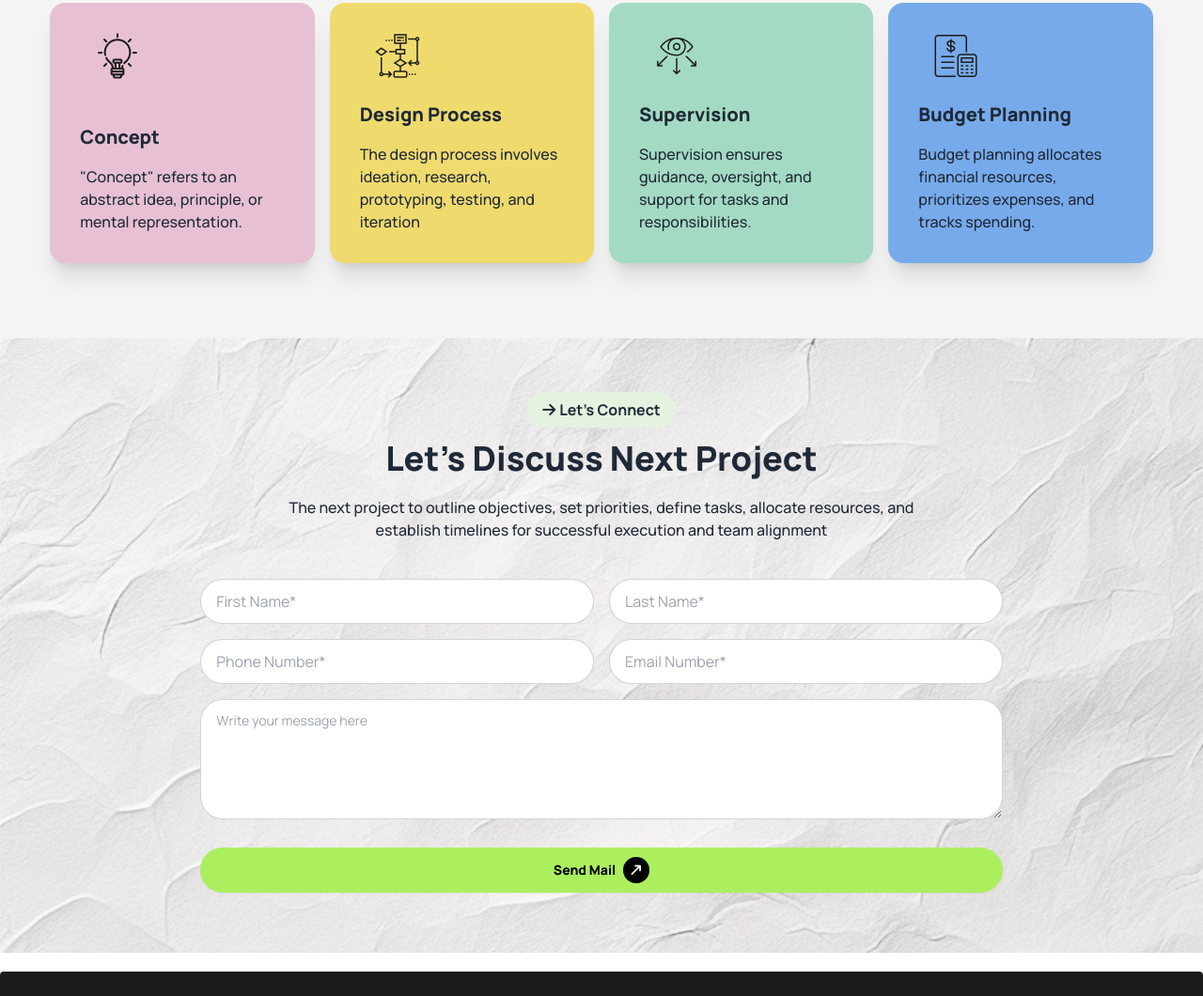
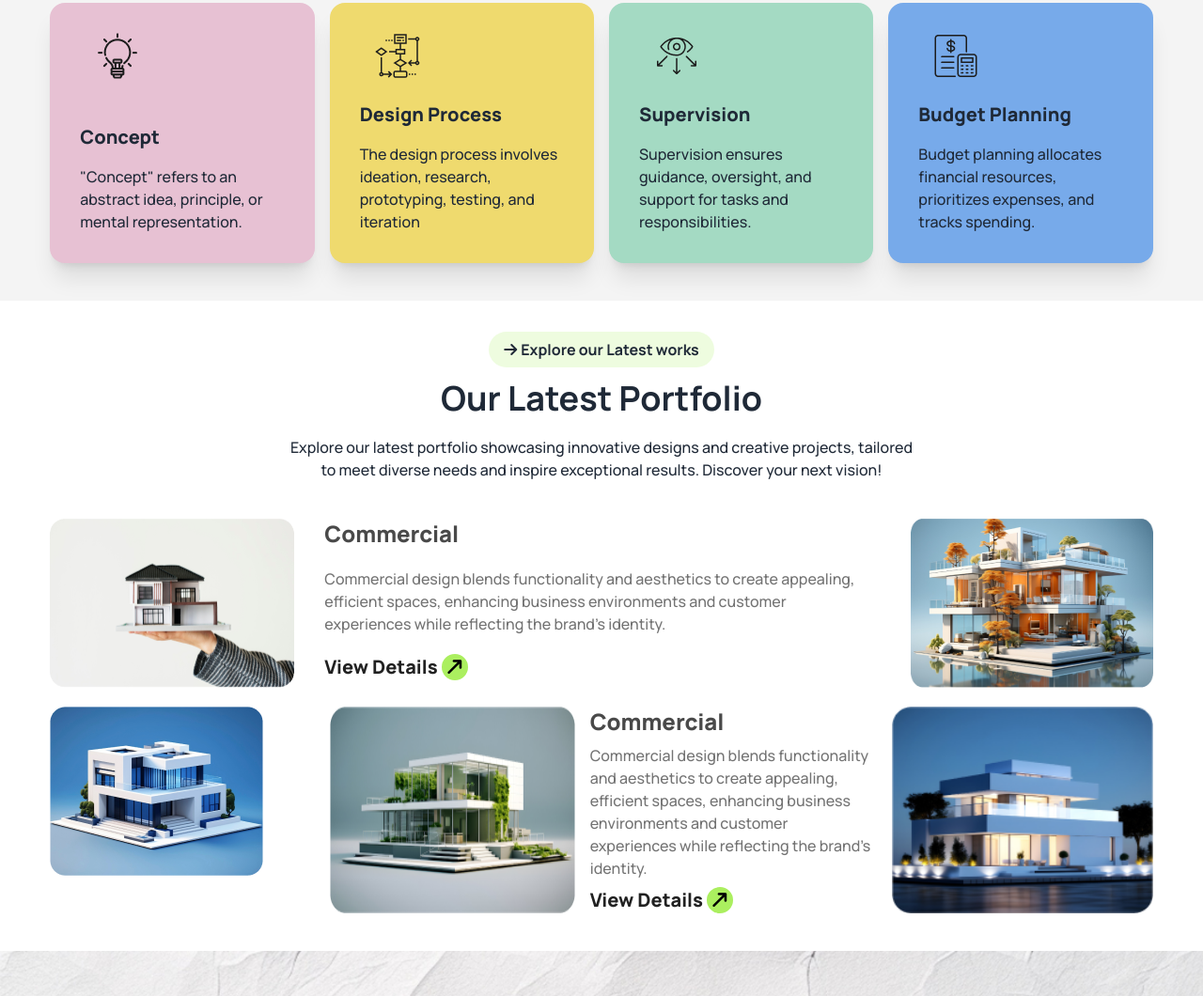
Before and after one commit to NomanSiddike/third-assignment, a plain HTML site: page index.html in a window 1280 px wide. Shown: the part 1771-2831 px from the top of the page at 94% size. Drawn offline with nearby package versions, Linux system fonts and the light colour scheme.

Commit message:
our latest portfolio part complete

```diff
--- a/index.html
+++ b/index.html
@@ -129,7 +129,7 @@
     <!-- About Us Part End  -->
 
     <!-- Our Work Process Part Start  -->
-    <section>
+    <section class="pb-10">
       <!-- Intro Part  -->
       <div class="w-11/12 mx-auto">
         <div class="text-center mt-20">
@@ -191,8 +191,73 @@
     </section>
     <!-- Our Work Process Part End  -->
 
+    <!-- Our Latest Portfolio Part Start  -->
+    <section class="bg-white">
+      <div class="w-11/12 mx-auto py-10">
+          <div class="text-center">
+              <small class="text-base font-bold bg-[#EEFCDF] px-4 py-2 rounded-full ">
+                  <i class="fa-solid fa-arrow-right pr-1"></i>Explore our Latest works
+              </small>
+          </div>
+          <h3 class="text-4xl font-bold text-center my-5">Our Latest Portfolio</h3>
+          <p class="mx-auto max-w-2xl text-center font-medium text-base pb-10">
+              Explore our latest portfolio showcasing innovative designs and creative projects, tailored to meet diverse needs and inspire exceptional results. Discover your next vision!
+          </p>
+
+          <!-- Portfolio Image & Description -->
+          <!-- first row -->
+          <div class="grid grid-cols-1 lg:grid-cols-12 gap-12">
+              <div class="lg:col-span-9">
+                  <div class="flex flex-col lg:flex-row">
+                      <img src="./assets/img1.png" alt="" class="w-full lg:w-auto">
+                      <div class="ml-0 lg:ml-8 mt-4 lg:mt-0">
+                          <h4 class="text-[#494949] text-2xl font-extrabold">Commercial</h4>
+                          <p class="text-[#737373] text-base font-medium my-5">
+                              Commercial design blends functionality and aesthetics to create appealing, efficient spaces, enhancing business environments and customer experiences while reflecting the brand's identity.
+                          </p>
+                          <button class="text-[#212121] text-xl font-extrabold">
+                              View Details
+                              <i class="fa-solid fa-arrow-right-long w-7 h-7 bg-[#ABEF5F] inline-flex rounded-full justify-center items-center text-black -rotate-45"></i>
+                          </button>
+                      </div>
+                  </div>
+              </div>
+              <div class="lg:col-span-3 flex justify-end">
+                  <img src="./assets/img2.png" alt="" class="w-full lg:w-auto">
+              </div>
+          </div>
+
+          <!-- second row -->
+          <div class="grid grid-cols-1 lg:grid-cols-12 gap-4 mt-5">
+              <div class="md:col-span-3">
+                  <img src="./assets/img3.png" alt="" class="w-full lg:w-auto">
+              </div>
+
+              <div class="lg:col-span-6">
+                  <div class="flex flex-col lg:flex-row">
+                      <img src="./assets/img4.png" alt="" class="w-full lg:w-auto">
+                      <div class="ml-0 lg:ml-4 mt-4 lg:mt-0">
+                          <h4 class="text-[#494949] text-2xl font-extrabold">Commercial</h4>
+                          <p class="text-[#737373] text-base font-medium my-2">
+                              Commercial design blends functionality and aesthetics to create appealing, efficient spaces, enhancing business environments and customer experiences while reflecting the brand's identity.
+                          </p>
+                          <button class="text-[#212121] text-xl font-extrabold">
+                              View Details
+                              <i class="fa-solid fa-arrow-right-long w-7 h-7 bg-[#ABEF5F] inline-flex rounded-full justify-center items-center text-black -rotate-45"></i>
+                          </button>
+                      </div>
+                  </div>
+              </div>
+              <div class="lg:col-span-3 flex justify-end">
+                  <img src="./assets/img5.png" alt="" class="w-full lg:w-auto">
+              </div>
+          </div>
+      </div>
+  </section>
+    <!-- Our Latest Portfolio Part End  -->
+
     <!-- Lets Discuss Part Start  -->
-    <section class="mt-20">
+    <section>
       <div
         style="background-image: url('./assets/bg.jpg'); background-size: cover; background-position: center; background-repeat: no-repeat;">
         <!-- Discuss Part Intro  -->
```
